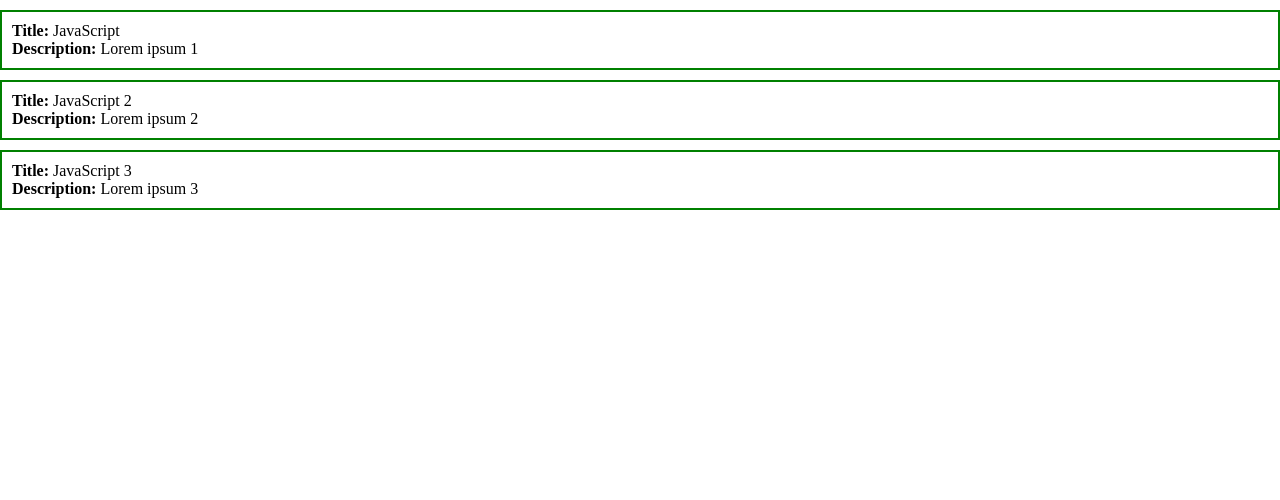
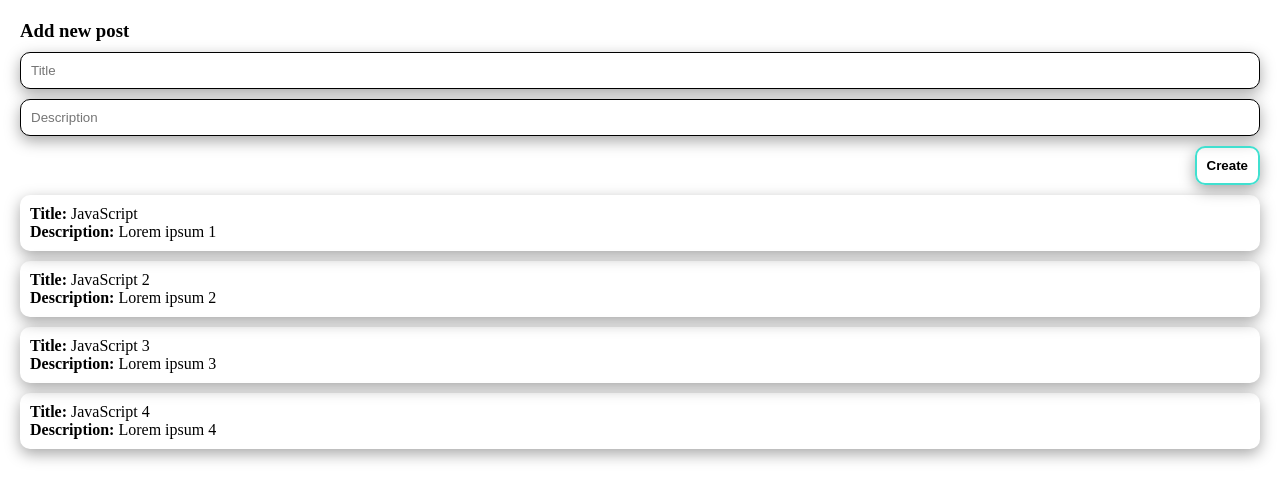
Before and after one commit to S4mm4ael/simple-blog-vue, a Vue app: page / in a window 1280 px wide. Shown: the top 500 px of the page. Built offline with nearby package versions, Linux system fonts and the light colour scheme.

Commit message:
feat: add post creation methods

```diff
--- a/src/App.vue
+++ b/src/App.vue
@@ -1,5 +1,28 @@
 <template>
-  <div>
+  <div class="app">
+    <form @submit.prevent>
+      <h3>Add new post</h3>
+      <input
+        v-bind:value="title"
+        @input="title = $event.target.value"
+        class="input"
+        type="text"
+        name=""
+        id=""
+        placeholder="Title"
+      />
+      <input
+        v-bind:value="body"
+        @input="body = $event.target.value"
+        class="input"
+        type="text"
+        name=""
+        id=""
+        placeholder="Description"
+      />
+      <button class="btn" @click="createPost">Create</button>
+    </form>
+
     <div class="post" v-for="post in posts" :key="post.id">
       <div class=""><strong>Title: </strong>{{ post.title }}</div>
       <div class=""><strong>Description: </strong>{{ post.body }}</div>
@@ -14,16 +37,21 @@ export default {
       posts: [
         { id: 1, title: 'JavaScript', body: 'Lorem ipsum 1' },
         { id: 2, title: 'JavaScript 2', body: 'Lorem ipsum 2' },
-        { id: 3, title: 'JavaScript 3', body: 'Lorem ipsum 3' }
-      ]
+        { id: 3, title: 'JavaScript 3', body: 'Lorem ipsum 3' },
+        { id: 4, title: 'JavaScript 4', body: 'Lorem ipsum 4' }
+      ],
+      title: '',
+      body: ''
     }
   },
   methods: {
-    addLike() {
-      this.likes += 1
-    },
-    addDislike() {
-      this.dislikes += 1
+    createPost() {
+      const newPost = {
+        id: Date.now(),
+        title: this.title,
+        body: this.body
+      }
+      this.posts.push(newPost)
     }
   }
 }
@@ -35,9 +63,41 @@ export default {
   padding: 0;
   box-sizing: border-box;
 }
+.app {
+  padding: 20px;
+}
 .post {
   padding: 10px;
-  border: 2px solid green;
+
+  border-radius: 10px;
   margin-top: 10px;
+  box-shadow: rgba(0, 0, 0, 0.35) 0px 5px 15px;
+}
+form {
+  display: flex;
+  flex-direction: column;
+}
+.btn {
+  margin-top: 10px;
+  align-self: flex-end;
+  padding: 10px;
+  background: none;
+  border: 2px solid turquoise;
+  cursor: pointer;
+  transition: 0.3s;
+  font-weight: 800;
+  border-radius: 10px;
+  box-shadow: rgba(0, 0, 0, 0.35) 0px 5px 15px;
+}
+.btn:hover {
+  border: 2px solid forestgreen;
+}
+.input {
+  width: 100%;
+  border: 1px solid black;
+  border-radius: 10px;
+  padding: 10px 10px;
+  margin-top: 10px;
+  box-shadow: rgba(0, 0, 0, 0.35) 0px 5px 15px;
 }
 </style>
```
